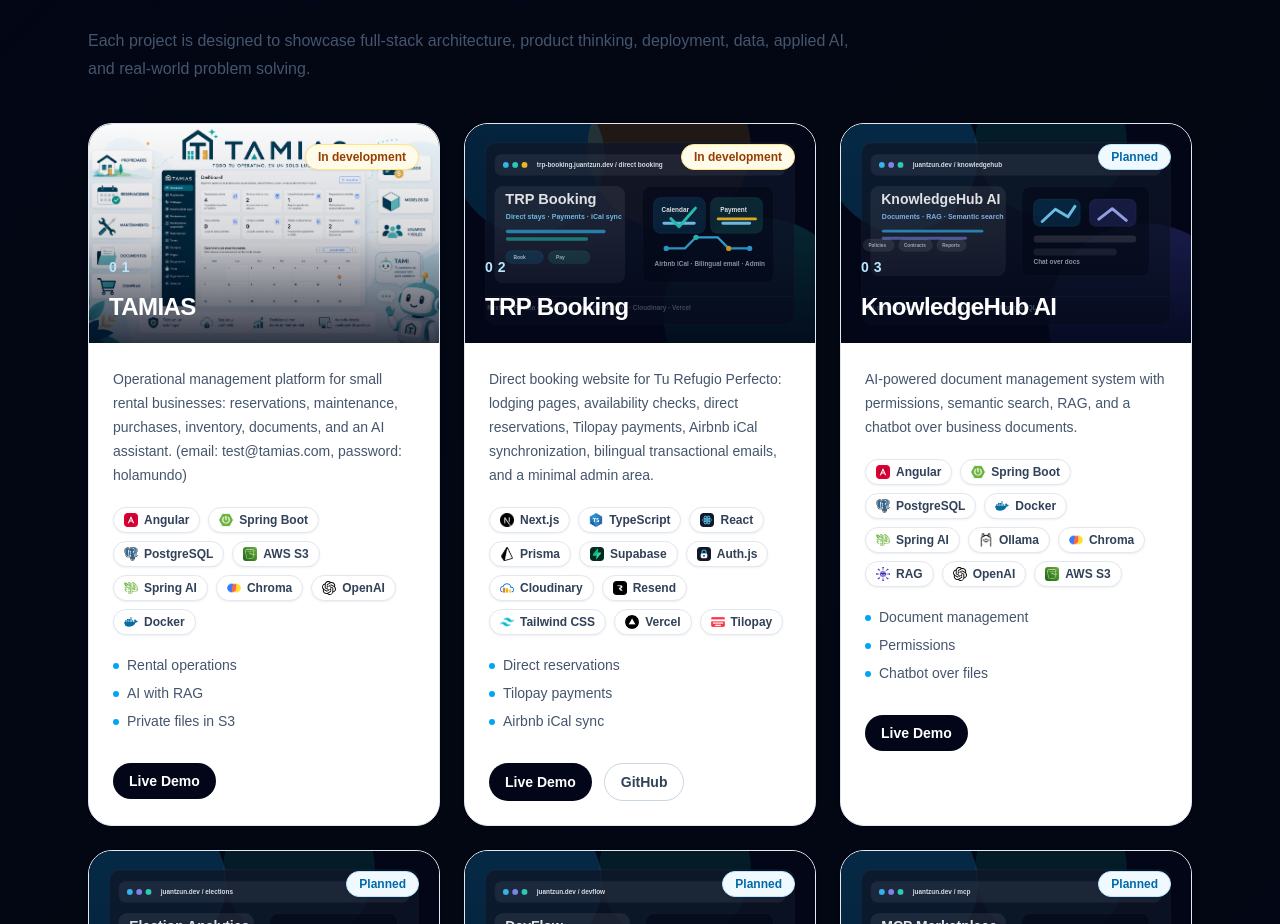
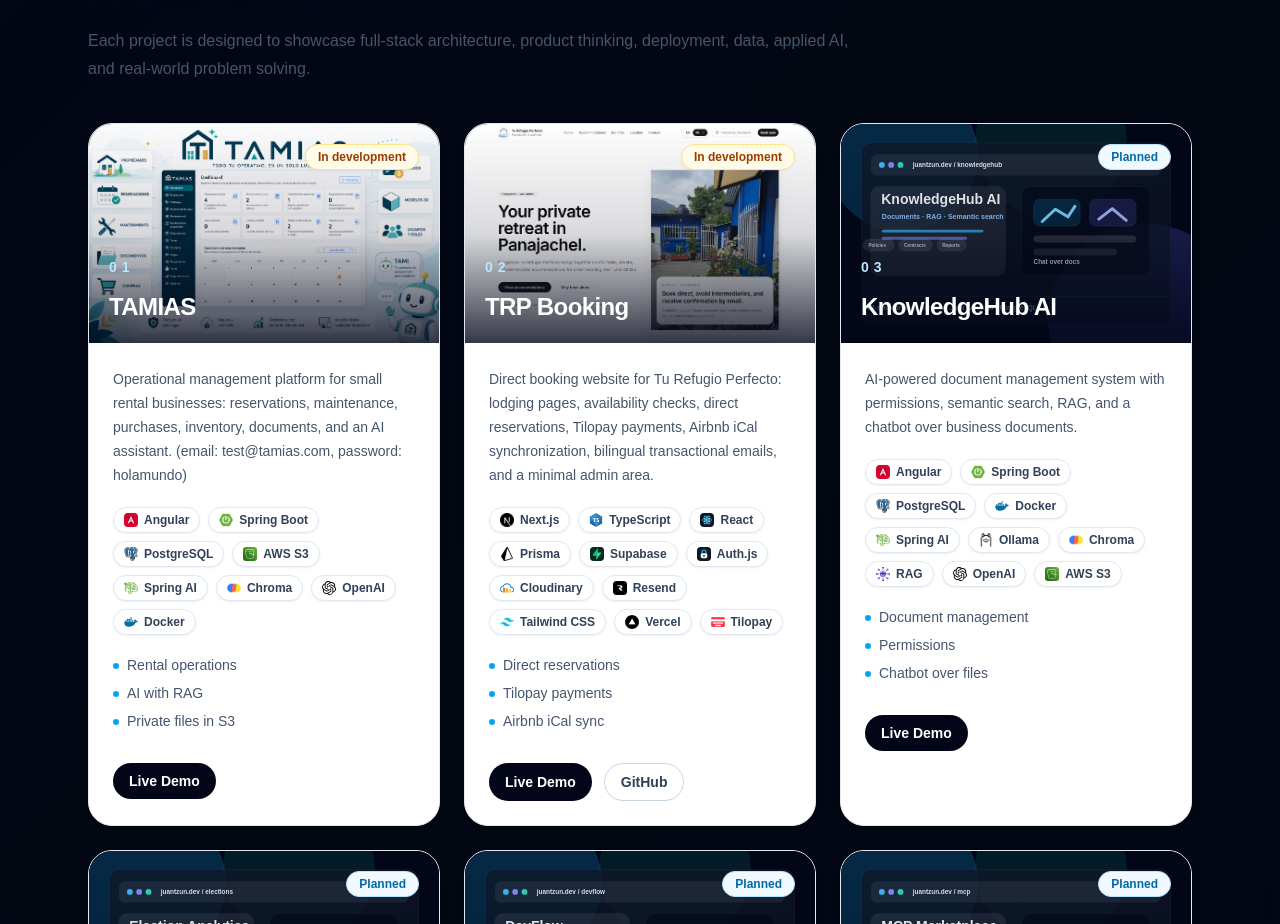
Before and after one commit to Juanjho120/portfolio, a Next.js app: page /en in a window 1280 px wide. Shown: the part 1060-1984 px from the top of the page. Built offline with nearby package versions, Linux system fonts and the light colour scheme.

Commit message:
fix: replace TRP Booking project cover

```diff
--- a/data/projects.ts
+++ b/data/projects.ts
@@ -48,7 +48,7 @@
     liveDemoUrl: "https://trp-booking.juantzun.dev/",
     githubUrl: "https://github.com/Juanjho120/trp-booking",
     status: "inDevelopment",
-    imageSrc: "/images/projects/trp-booking.svg",
+    imageSrc: "/images/projects/trp-booking.png",
   },
   {
     slug: "knowledgehub",
```
Also changed, not shown: public/images/projects/trp-booking.png (added), public/images/projects/trp-booking.svg (deleted), 1 other file (tests, documents, lock files or other folders).
